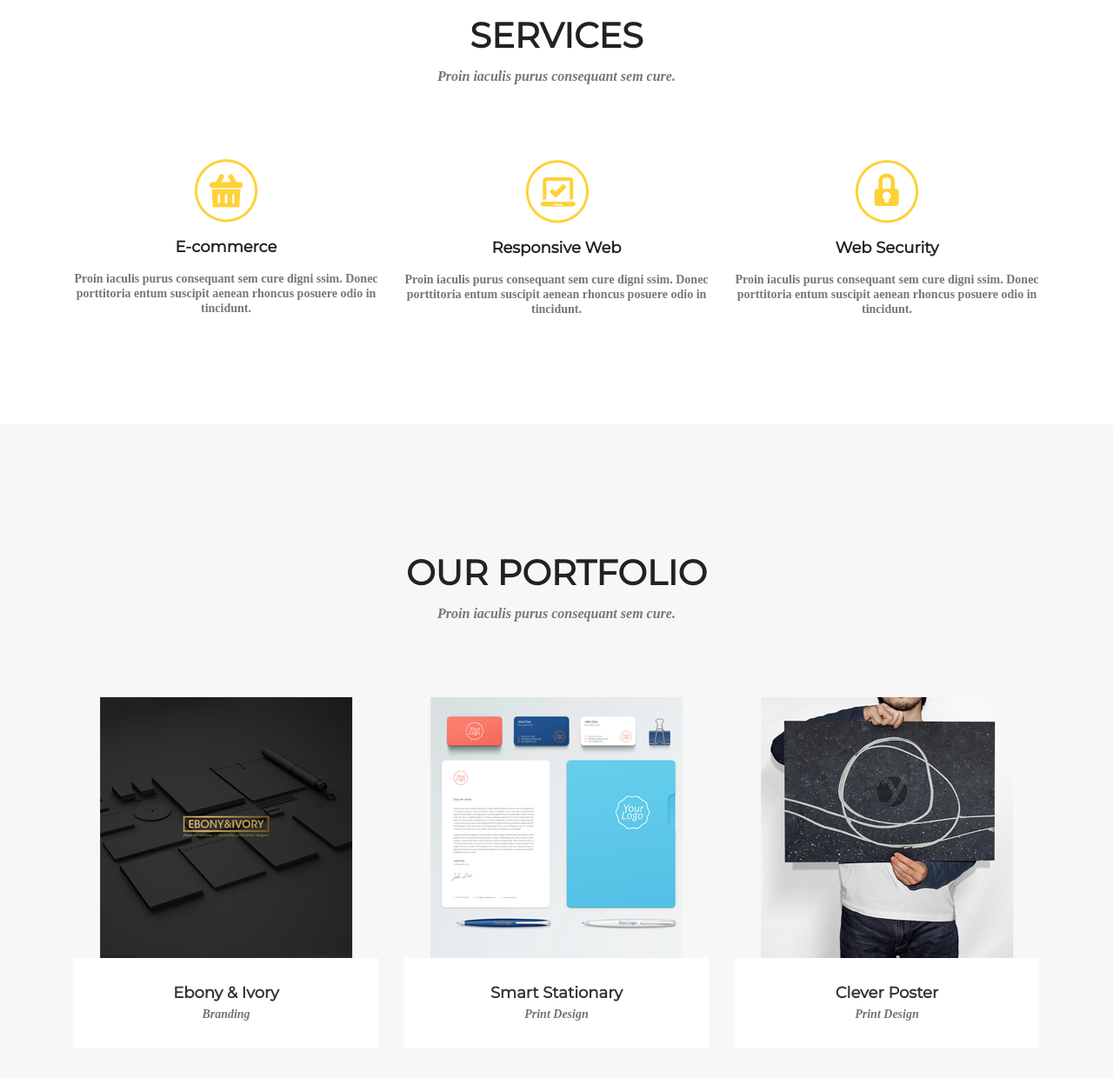
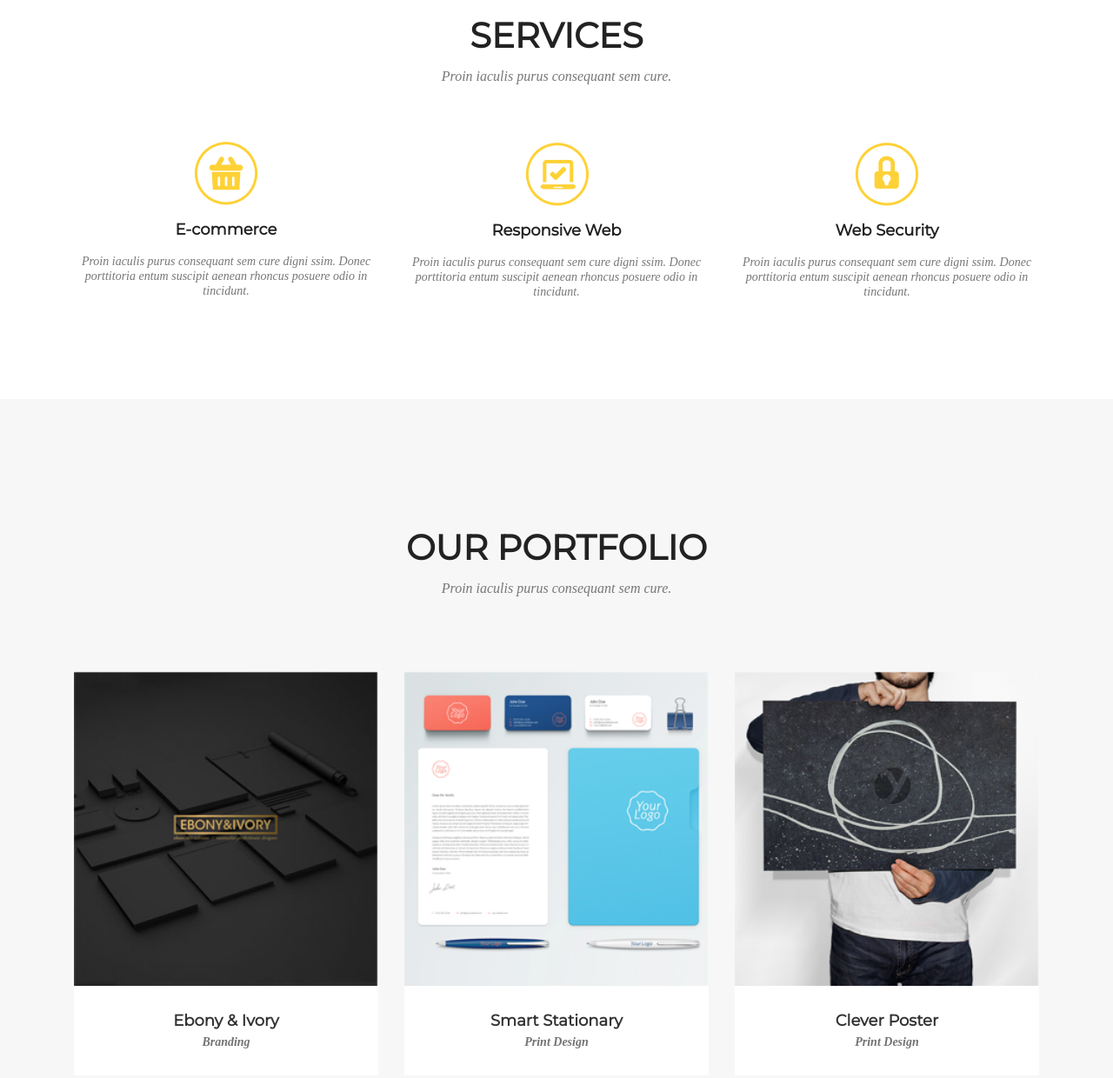
Before and after one commit to AdamBecker85/Marketing-agency-2, a website: page index.html in a window 1280 px wide. Shown: the part 897-2137 px from the top of the page at 87% size. Drawn offline with Linux system fonts and the light colour scheme.

Commit message:
Update index html and style.scss-2

```diff
--- a/index.html
+++ b/index.html
@@ -33,22 +33,22 @@
         <section class="services">
             <div class="container">
                 <h2>Services</h2>
-                <h3>Proin iaculis purus consequant sem cure.</h3>
+                <p>Proin iaculis purus consequant sem cure.</p>
                 <div class="row">
                     <div class="card col-4">
                         <img src="images/basket.png" alt="basket">
                         <h4>E-commerce</h4>
-                        <h5>Proin iaculis purus consequant sem cure digni ssim. Donec porttitoria entum suscipit aenean rhoncus posuere odio in tincidunt.</h5>
+                        <p>Proin iaculis purus consequant sem cure digni ssim. Donec porttitoria entum suscipit aenean rhoncus posuere odio in tincidunt.</p>
                     </div>
                     <div class="card col-4">
                         <img src="images/laptop.png" alt="laptop">
                         <h4>Responsive Web</h4>
-                        <h5>Proin iaculis purus consequant sem cure digni ssim. Donec porttitoria entum suscipit aenean rhoncus posuere odio in tincidunt.</h5>
+                        <p>Proin iaculis purus consequant sem cure digni ssim. Donec porttitoria entum suscipit aenean rhoncus posuere odio in tincidunt.</p>
                     </div>
                     <div class="card col-4">
                         <img src="images/locked.png" alt="locked">
                         <h4>Web Security</h4>
-                        <h5>Proin iaculis purus consequant sem cure digni ssim. Donec porttitoria entum suscipit aenean rhoncus posuere odio in tincidunt.</h5>
+                        <p>Proin iaculis purus consequant sem cure digni ssim. Donec porttitoria entum suscipit aenean rhoncus posuere odio in tincidunt.</p>
                     </div>
                 </div>
             </div>
@@ -56,7 +56,7 @@
         <section class="portfolio">
             <div class="container">
                 <h2>Our Portfolio</h2>
-                <h3>Proin iaculis purus consequant sem cure.</h3>
+                <p>Proin iaculis purus consequant sem cure.</p>
                 <div class="row">
                     <div class="card col-4">
                         <img src="images/portfolio1.png" alt="card1">
@@ -99,7 +99,7 @@
                         <li><a href="#"><i class="fab fa-twitter"></i>Twitter</a></li>
                         <li><a href="#"><i class="fab fa-facebook-f"></i>Facebook</a></li>
                         <li><a href="#"><i class="fab fa-pinterest-p"></i>Pinterest</a></li>
-                        <li><a href="#"><i><img src="images/Google+.png" alt="Google+"></i>Google+</a></li>
+                        <li><a href="#"><i class="fab fa-google-plus-g"></i>Google+</a></li>
                     </ul>
                 </div>
             </div>
--- a/sass/style.scss
+++ b/sass/style.scss
@@ -93,7 +93,7 @@ body {
     margin-bottom: 0;
 }
 
-.services h3 {
+.services p {
   font-size: 16px;
   font-family: "DroidSerif";
   color: rgb(119, 119, 119);
@@ -115,7 +115,7 @@ body {
   margin-bottom: 0;
 }
 
-.card h5 {
+.card p {
   font-size: 14px;
   font-family: "RobotoSlab";
   color: rgb(119, 119, 119);
@@ -126,14 +126,21 @@ body {
   margin-top: 0;
 }
 
-.card img {
+.services img {
   display: block;
-  margin-top: 70px;
+  margin-top: 50px;
   margin-left: auto;
   margin-right: auto;
 }
 
+
 /* Portfolio*/
+
+.portfolio img {
+  display: block;
+  margin-top: 70px;
+  width: 100%;
+}
 
 .portfolio {
     padding-top: 100px;
@@ -152,7 +159,7 @@ body {
   margin-bottom: 0;
 }
 
-.portfolio h3 {
+.portfolio p {
   font-size: 16px;
   font-family: "DroidSerif";
   color: rgb(119, 119, 119);
@@ -186,6 +193,7 @@ body {
   text-align: center;
   background: white;
   padding-bottom: 30px;
+  margin: 0;
 }
 
 
```
Also changed, not shown: css/style.css, 1 other file.
